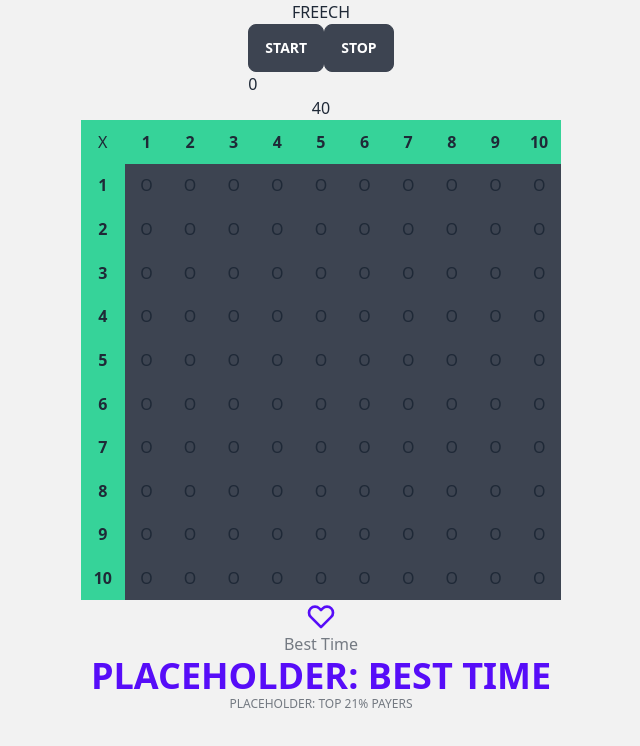
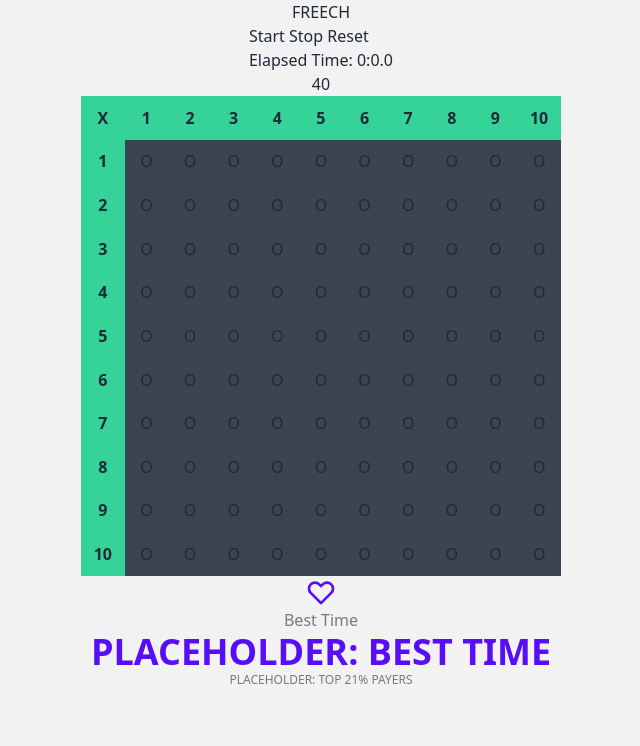
Before and after one commit to fyasla/multab, a SvelteKit app: page / in a window 1280 px wide. Shown: the top 746 px of the page, without its empty margins (319-959 px from the left). Built offline with nearby package versions, Linux system fonts and the light colour scheme.

Commit message:
timer stuff

```diff
--- a/src/routes/Square.svelte
+++ b/src/routes/Square.svelte
@@ -43,7 +43,7 @@
 </script>
 
 {#if x === 0 && y === 0}
-    <td class="w-1/11 h-1/11 text-center bg-success success-content" on:mouseenter={updateHoveredSquare}>X</td>
+    <th class="w-1/11 h-1/11 text-center bg-success success-content" on:mouseenter={updateHoveredSquare}>X</th>
 {:else if x === 0}
     <th class="w-1/11 h-1/11 text-center bg-success success-content" on:mouseenter={updateHoveredSquare} class:bg-primary-focus={isSquareHovered} class:bg-secondary-focus={!isSquareHovered && isSecondaryHovered}>{y}</th>
 {:else if y === 0}
--- a/src/routes/Timer.svelte
+++ b/src/routes/Timer.svelte
@@ -1,31 +1,36 @@
 <script lang="ts">
     import { GameStatus, gameStatus } from '../store.js';
+    let elapsedTime: number;
+    $: elapsedTime = 0;
+    let interval: NodeJS.Timer;
+    let minutes: number, seconds: number, centiseconds: number;
+    $: minutes = Math.floor(elapsedTime / 60);
+    $: seconds = Math.floor(elapsedTime % 60);
+    $: centiseconds = Math.floor((elapsedTime * 100) % 100);
 
-    let intervalId: NodeJS.Timer;
-    let timer: number = 0;
-
-    function startTimer() {
+    function start() {
         if ($gameStatus === GameStatus.notStarted) {
-            gameStatus.set(GameStatus.started);
-            intervalId = setInterval(() => {
-            timer += 1;
+            $gameStatus = GameStatus.started;
+            interval = setInterval(() => {
+            elapsedTime += 0.01;
             }, 10);
         }
     }
 
-    function stopTimer(intervalId: NodeJS.Timer) {
-        clearInterval(intervalId);
-        if ($gameStatus === GameStatus.started) {
-            gameStatus.set(GameStatus.notStarted);
+    function stop() {
+      clearInterval(interval);
+      if ($gameStatus === GameStatus.started) {
+            $gameStatus = GameStatus.notStarted;
         }
     }
 
-    let seconds = (timer / 100) % 60;
+    function reset() {
+      elapsedTime = 0;
+    }
+  </script>
 
-</script>
+  <button on:click={start}>Start</button>
+  <button on:click={stop}>Stop</button>
+  <button on:click={reset}>Reset</button>
 
-<div class="flex justify-center">
-    <button class="btn" on:click={startTimer}>Start</button>
-    <button class="btn" on:click={() => stopTimer(intervalId)}>Stop</button>
-</div>
-<div>{timer}</div>
+  <p>Elapsed Time: {minutes}:{seconds}.{centiseconds}</p>
--- a/src/routes/game.svelte
+++ b/src/routes/game.svelte
@@ -15,7 +15,7 @@
     let range_array: number[] = range(start, end);
 </script>
 
-<table class="mx-auto h-table w-table">
+<table class="mx-auto h-table w-table aspect-square">
     {#each range_array as i}
     <tr class="">
         {#each range_array as j}
```
